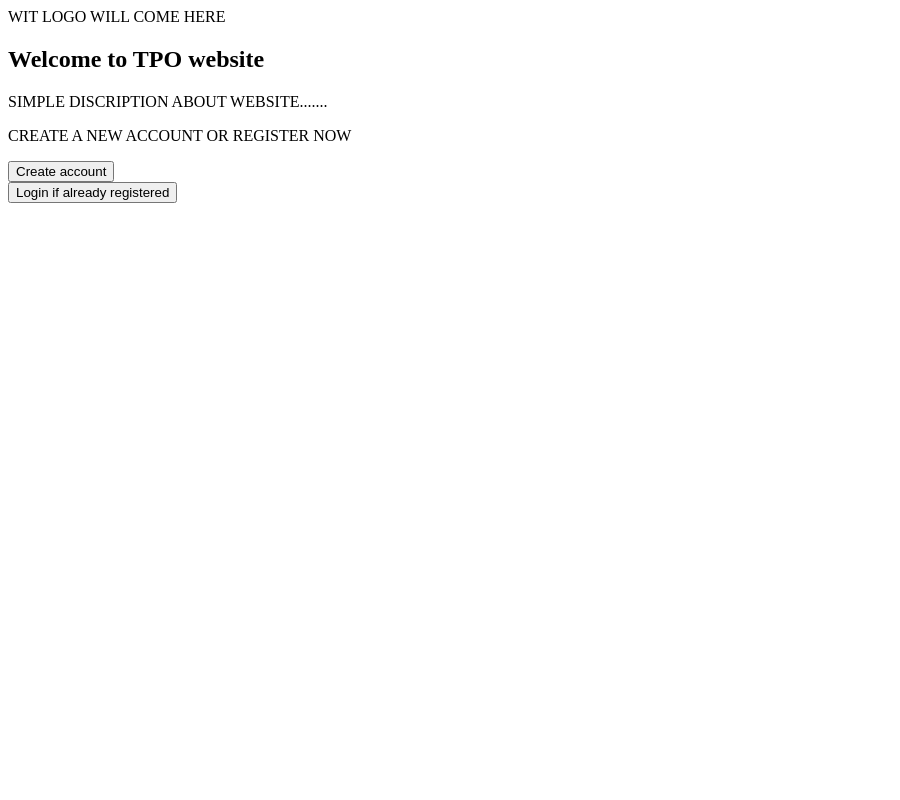
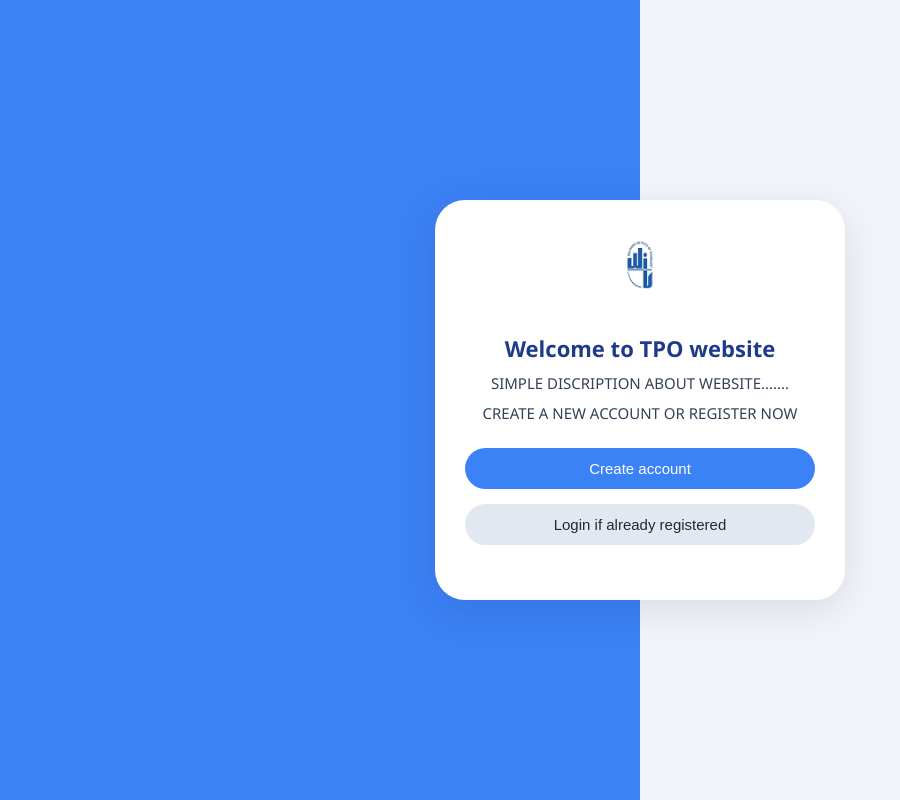
Before and after one commit to kabirpatil12676/Event_Managment-Web.dev-, a React app: page / in a window 1280 px wide. Shown: the whole page, without its empty margins (0-900 px from the left). Built offline with nearby package versions, Linux system fonts and the light colour scheme; the HTML template or start-up script is replaced by a standard one.

Commit message:
add css to welcome page

```diff
--- a/src/components/Landing.css
+++ b/src/components/Landing.css
@@ -0,0 +1,80 @@
+/* Full page setup */
+body, html {
+  margin: 0;
+  padding: 0;
+  height: 100%;
+  font-family: 'Segoe UI', sans-serif;
+  background: linear-gradient(to right, #3b82f6 50%, #f1f5f9 50%);
+  display: flex;
+  justify-content: center;
+  align-items: center;
+}
+
+/* Main container/card */
+.landing-container {
+  background-color: white;
+  border-radius: 30px;
+  box-shadow: 0 10px 40px rgba(0, 0, 0, 0.1);
+  width: 350px;
+  padding: 40px 30px;
+  text-align: center;
+  position: relative;
+}
+
+/* Icon or logo at the top */
+.icon img {
+  width: 50px;
+  margin-bottom: 20px;
+}
+
+/* Headings and text */
+.card h2 {
+  font-size: 22px;
+  color: #1e3a8a;
+  margin-bottom: 8px;
+}
+
+.card p {
+  font-size: 15px;
+  color: #334155;
+  margin: 10px 0;
+}
+
+/* Button group */
+.button-group {
+  margin-top: 25px;
+}
+
+/* Buttons */
+.primary-button,
+.secondary-button {
+  width: 100%;
+  padding: 12px;
+  font-size: 15px;
+  border: none;
+  border-radius: 999px;
+  cursor: pointer;
+  margin-bottom: 15px;
+  transition: all 0.3s ease;
+}
+
+/* Primary button style */
+.primary-button {
+  background-color: #3b82f6;
+  color: white;
+}
+
+/* Secondary button style */
+.secondary-button {
+  background-color: #e2e8f0;
+  color: #1e293b;
+}
+
+/* Hover effects */
+.primary-button:hover {
+  background-color: #2563eb;
+}
+
+.secondary-button:hover {
+  background-color: #cbd5e1;
+}
--- a/src/components/Landing.jsx
+++ b/src/components/Landing.jsx
@@ -1,6 +1,6 @@
 import { useNavigate } from "react-router-dom";
 import "./Landing.css";
-
+import logo from '../assets/logo.jpeg';
 const Landing = () => {
   const navigate = useNavigate();
 
@@ -15,7 +15,7 @@ const Landing = () => {
   return (
     <div className="landing-container">
       <div className="card">
-        <div className="icon">WIT LOGO WILL COME HERE</div>
+        <div className="icon"><img src={logo}/></div>
         <h2>Welcome to TPO website</h2>
         <p>SIMPLE DISCRIPTION ABOUT WEBSITE.......</p>
         <p>CREATE A NEW ACCOUNT OR REGISTER NOW</p>
```
Also changed, not shown: src/assets/logo.jpeg (added).
